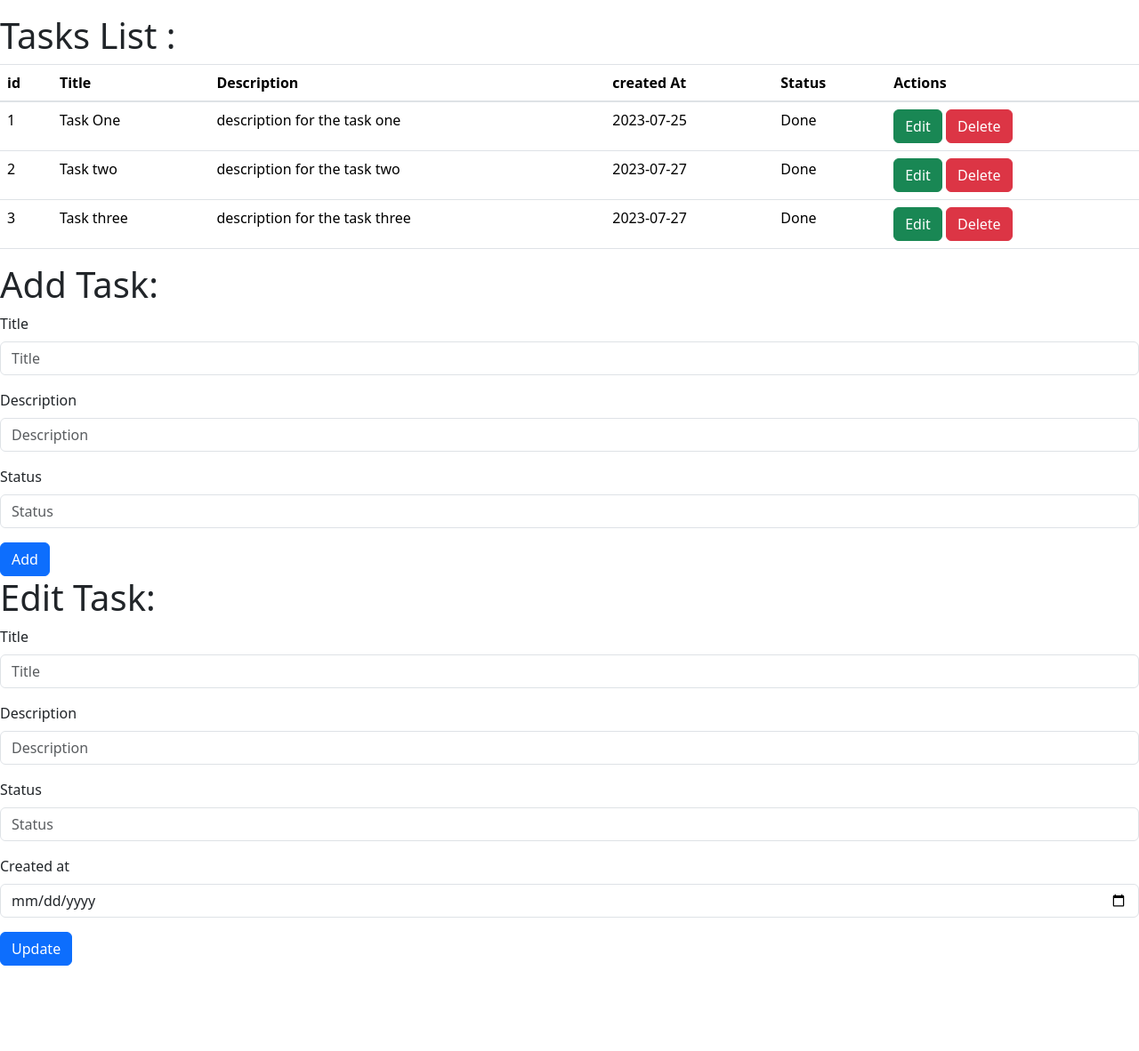
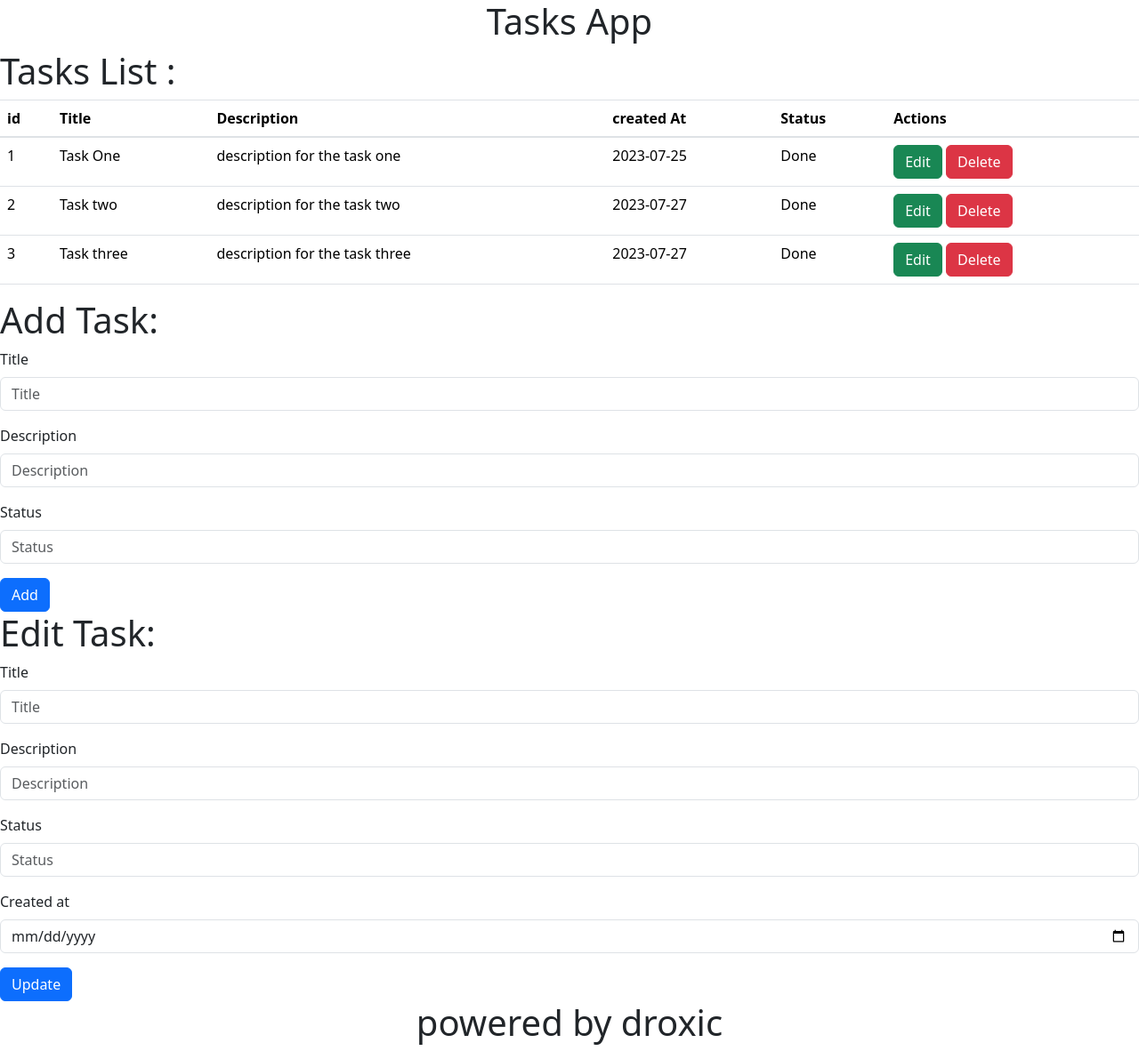
Before and after one commit to oussama-gadria/TasksApp, a React (Create React App) app: page / in a window 1280 px wide. Shown: the whole page at 89% size. Before the commit the page ends 1086 px from the top, so only its background shows below. Built offline with nearby package versions, Linux system fonts and the light colour scheme.

Commit message:
add navbar and footer

```diff
--- /dev/null
+++ b/src/components/Footer.js
@@ -0,0 +1,8 @@
+function Footer() {
+    return (
+    <>
+    <h1 style={{textAlign:"center"}}>powered by droxic</h1>
+    </> );
+}
+
+export default Footer;
--- /dev/null
+++ b/src/components/Navbar.js
@@ -0,0 +1,8 @@
+function Navbar() {
+    return (
+     <>
+      <h1 style={{textAlign:"center"}}>Tasks App</h1>
+    </> );
+}
+
+export default Navbar;
--- a/src/components/tasks.js
+++ b/src/components/tasks.js
@@ -1,13 +1,14 @@
 import TaskDetails from "./taskDetails";
-import tasks from "../tasks.json";
-import { FormText, Navbar } from "react-bootstrap";
+import Footer from "./Footer";
+import Navbar from "./Navbar";
 
 function Tasks() {
     return (
         <div>
-            <Navbar></Navbar>
-            <h1>Tasks List :</h1>
+        <Navbar></Navbar>
+        <h1>Tasks List :</h1>
         <TaskDetails></TaskDetails>
+        <Footer></Footer>
         </div>
      );
 }
```
